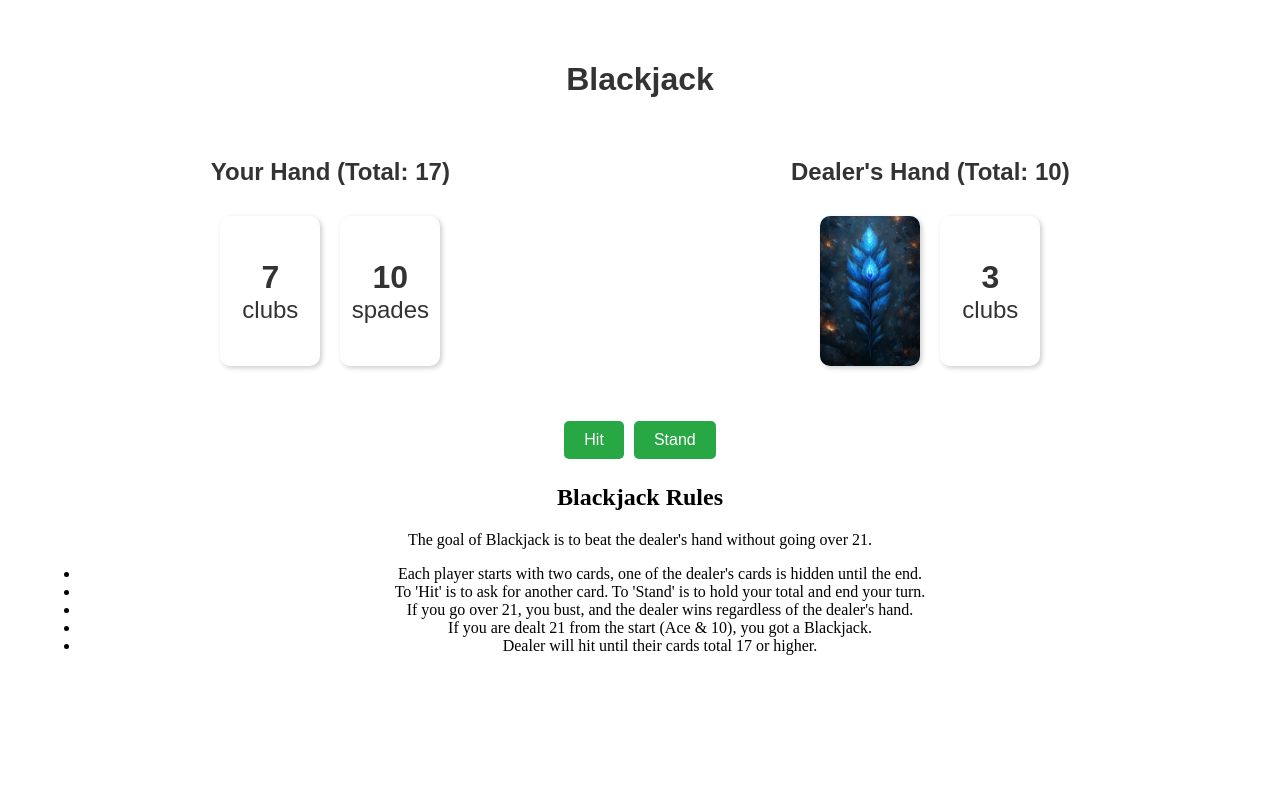
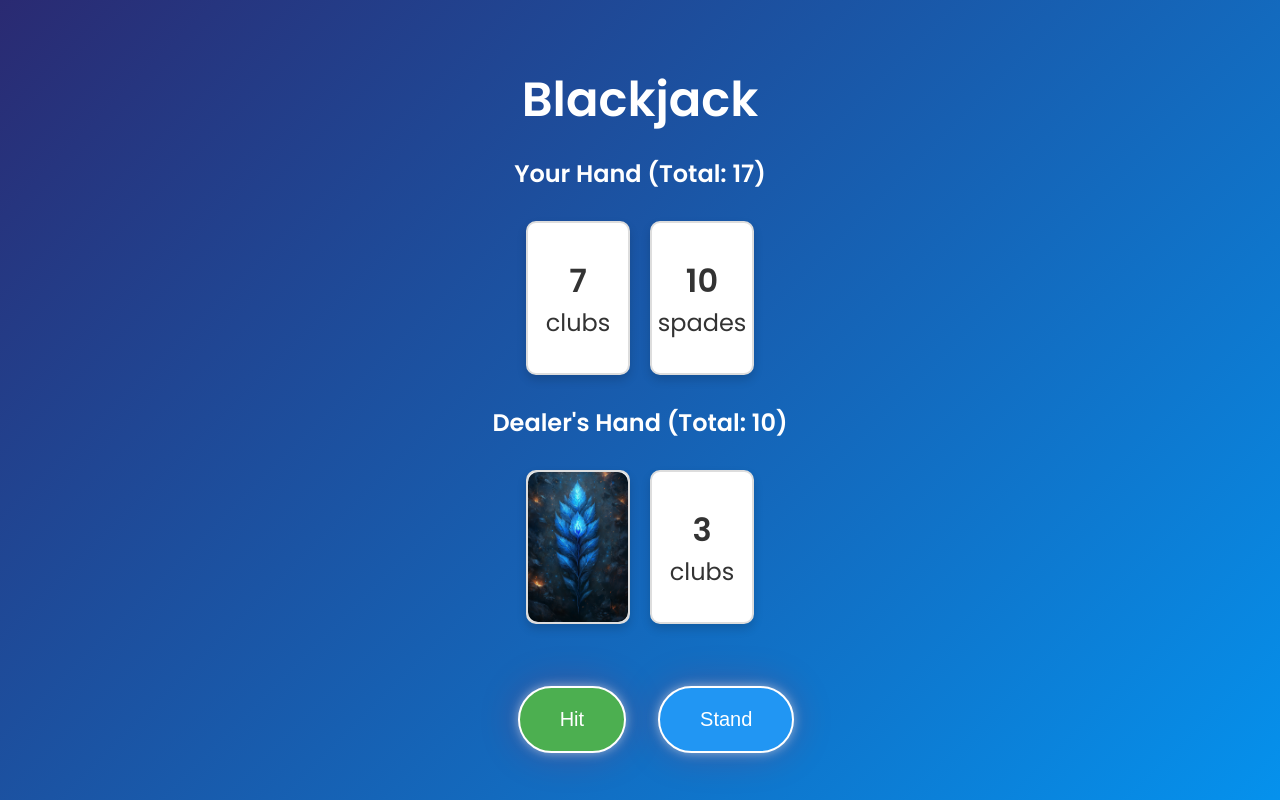
Before and after one commit to jessicacousins/blackjack_fullstack_app, a React (Vite) app: page / in a window 1280 px wide. Both pictures are taken after a click on the button "Start Game". Shown: the top 800 px of the page. Built offline with nearby package versions, Linux system fonts and the light colour scheme.

Commit message:
updated styles and game logic

```diff
--- a/src/components/BlackjackGame.css
+++ b/src/components/BlackjackGame.css
@@ -1,18 +1,197 @@
+@import url("https://fonts.googleapis.com/css2?family=Poppins:wght@400;600&display=swap");
+
+body {
+  margin: 0;
+  padding: 0;
+  box-sizing: border-box;
+  font-family: "Poppins", sans-serif;
+  background: linear-gradient(135deg, #2a2a72, #009ffd);
+  color: #fff;
+  min-height: 100vh;
+  display: flex;
+  align-items: center;
+  justify-content: center;
+}
+
 .blackjack-game {
   text-align: center;
-  font-family: Arial, sans-serif;
-  color: #333;
+  font-family: "Poppins", sans-serif;
+  color: #fff;
 }
 
-.hands {
-  display: flex;
-  justify-content: space-around;
-  margin: 40px 0;
+h1 {
+  font-size: 48px;
+  margin-bottom: 20px;
+  animation: fadeInDown 1s ease-out;
+}
+
+@keyframes fadeInDown {
+  from {
+    opacity: 0;
+    transform: translateY(-20px);
+  }
+  to {
+    opacity: 1;
+    transform: translateY(0);
+  }
+}
+
+/* Blackjack Rules container */
+.rules-container {
+  max-width: 600px;
+  margin: 0 auto;
+  padding: 20px;
+  background: rgba(255, 255, 255, 0.1);
+  border-radius: 10px;
+  box-shadow: 0 4px 6px rgba(0, 0, 0, 0.1);
+  text-align: left;
+  animation: fadeInUp 1.2s ease-out;
+  font-size: 16px;
+}
+
+.rules-container h2 {
+  font-size: 28px;
+  margin-bottom: 10px;
+}
+
+.rules-container ul {
+  list-style-type: disc;
+  margin-left: 20px;
+}
+
+.rules-container li {
+  margin-bottom: 10px;
+}
+
+@keyframes fadeInUp {
+  from {
+    opacity: 0;
+    transform: translateY(20px);
+  }
+  to {
+    opacity: 1;
+    transform: translateY(0);
+  }
+}
+
+.start-button {
+  padding: 20px 40px;
+  font-size: 20px;
+  background-color: #f44336;
+  color: white;
+  border: 2px solid #fff;
+  border-radius: 50px;
+  cursor: pointer;
+  transition: all 0.3s ease;
+  animation: pulse 1.5s infinite;
+  box-shadow: 0 5px 15px rgba(0, 0, 0, 0.3);
+}
+
+.start-button:hover {
+  background-color: #ff7961;
+  transform: scale(1.1);
+  box-shadow: 0 8px 20px rgba(0, 0, 0, 0.4);
+}
+
+@keyframes pulse {
+  0% {
+    box-shadow: 0 0 10px rgba(255, 255, 255, 0.5), 0 0 40px rgba(255, 0, 0, 0.2);
+  }
+  50% {
+    box-shadow: 0 0 20px rgba(255, 255, 255, 0.7), 0 0 60px rgba(255, 0, 0, 0.3);
+  }
+  100% {
+    box-shadow: 0 0 10px rgba(255, 255, 255, 0.5), 0 0 40px rgba(255, 0, 0, 0.2);
+  }
+}
+
+.reset-button {
+  padding: 15px 30px;
+  font-size: 18px;
+  background-color: #ff5722;
+  color: white;
+  border: none;
+  border-radius: 5px;
+  cursor: pointer;
+  margin-top: 20px;
+  transition: background-color 0.3s ease;
+}
+
+.reset-button:hover {
+  background-color: #e64a19;
+}
+
+button:focus {
+  outline: none;
+}
+
+.hit-button {
+  margin: 2rem;
+  padding: 20px 40px;
+  font-size: 20px;
+  background-color: #4caf50;
+  color: white;
+  border: 2px solid #fff;
+  border-radius: 50px;
+  cursor: pointer;
+  transition: all 0.3s ease;
+  animation: pulse 1.5s infinite;
+  box-shadow: 0 5px 15px rgba(0, 0, 0, 0.3);
+}
+
+.hit-button:hover {
+  background-color: #66bb6a;
+  transform: scale(1.1);
+  box-shadow: 0 8px 20px rgba(0, 0, 0, 0.4);
+}
+
+.stand-button {
+  padding: 20px 40px;
+  font-size: 20px;
+  background-color: #2196f3;
+  color: white;
+  border: 2px solid #fff;
+  border-radius: 50px;
+  cursor: pointer;
+  transition: all 0.3s ease;
+  animation: pulse 1.5s infinite;
+  box-shadow: 0 5px 15px rgba(0, 0, 0, 0.3);
+}
+
+.stand-button:hover {
+  background-color: #64b5f6;
+  transform: scale(1.1);
+  box-shadow: 0 8px 20px rgba(0, 0, 0, 0.4);
+}
+
+.controls {
+  margin-top: 20px;
+  animation: fadeInUp 1s ease-out;
+}
+
+/* Animation for rules and start button */
+@keyframes fadeIn {
+  from {
+    opacity: 0;
+  }
+  to {
+    opacity: 1;
+  }
+}
+
+.rules-title {
+  font-size: 24px;
+  margin-bottom: 15px;
+}
+
+.rules-container {
+  margin-top: 40px;
 }
 
 .cards {
   display: flex;
   justify-content: center;
+  margin: 20px 0;
 }
 
 .card {
@@ -21,18 +200,12 @@
   margin: 10px;
   border-radius: 10px;
   background-color: white;
-  box-shadow: 2px 2px 5px rgba(0, 0, 0, 0.2);
   position: relative;
   overflow: hidden;
-}
-
-.card-content {
-  display: flex;
-  flex-direction: column;
-  align-items: center;
-  justify-content: center;
-  height: 100%;
-  font-size: 24px;
+  border: 2px solid #ddd;
+  box-shadow: 0 5px 10px rgba(0, 0, 0, 0.15);
+  transform: perspective(600px) rotateY(0deg);
+  transition: transform 0.6s ease;
 }
 
 .card img {
@@ -60,50 +233,21 @@
   font-size: 24px;
 }
 
-.controls {
-  margin-top: 20px;
+.card-content {
+  display: flex;
+  flex-direction: column;
+  align-items: center;
+  justify-content: center;
+  height: 100%;
+  color: #333;
+  font-family: "Poppins", sans-serif;
 }
 
-button {
-  padding: 10px 20px;
-  font-size: 16px;
-  border: none;
-  background-color: #28a745;
-  color: white;
-  cursor: pointer;
-  border-radius: 5px;
-  margin: 5px;
+.card-back {
+  width: 100px;
+  height: 150px;
+  background: url("/images/cardBack.png") no-repeat center center;
+  background-size: cover;
+  border-radius: 10px;
+  box-shadow: 0 5px 10px rgba(0, 0, 0, 0.15);
 }
-
-button:hover {
-  background-color: #218838;
-}
-
-.start-button {
-  padding: 15px 30px;
-  font-size: 18px;
-  background-color: #007bff;
-  color: white;
-  border: none;
-  border-radius: 5px;
-  cursor: pointer;
-}
-
-.start-button:hover {
-  background-color: #0056b3;
-}
-
-.reset-button {
-  padding: 15px 30px;
-  font-size: 18px;
-  background-color: #ff5722;
-  color: white;
-  border: none;
-  border-radius: 5px;
-  cursor: pointer;
-  margin-top: 20px;
-}
-
-.reset-button:hover {
-  background-color: #e64a19;
-}
--- a/src/components/BlackjackGame.jsx
+++ b/src/components/BlackjackGame.jsx
@@ -30,7 +30,7 @@ const generateDeck = () => {
   return deck;
 };
 
-// Utility to calculate hand value
+// Utility to calculate hand value, handling Aces and face cards correctly
 const calculateHandValue = (hand) => {
   let value = 0;
   let aceCount = 0;
@@ -46,7 +46,7 @@ const calculateHandValue = (hand) => {
     }
   });
 
-  // Handle Aces (11 or 1)
+  // Handle Aces (count as 1 if needed to avoid busting)
   while (value > 21 && aceCount > 0) {
     value -= 10;
     aceCount -= 1;
@@ -64,8 +64,8 @@ const BlackjackGame = () => {
   const [gameStarted, setGameStarted] = useState(false);
   const [playerTotal, setPlayerTotal] = useState(0);
   const [dealerTotal, setDealerTotal] = useState(0);
-  const [playerWins, setPlayerWins] = useState(false); // Track if player wins
-  const [tie, setTie] = useState(false); // Track if there's a tie
+  const [playerWins, setPlayerWins] = useState(false);
+  const [tie, setTie] = useState(false);
 
   // Shuffling the deck
   const shuffleDeck = (newDeck) => {
@@ -79,25 +79,22 @@ const BlackjackGame = () => {
 
   // Starting a new game
   const dealInitialCards = () => {
-    const newDeck = shuffleDeck(generateDeck()); // Generate and shuffle a fresh deck
-    setDeck(newDeck); // Set the shuffled deck to the state
+    const newDeck = shuffleDeck(generateDeck());
+    setDeck(newDeck);
     const initialPlayerHand = [newDeck[0], newDeck[2]];
     const initialDealerHand = [newDeck[1], newDeck[3]];
-    setPlayerHand(initialPlayerHand); // Deal player cards
-    setDealerHand(initialDealerHand); // Deal dealer cards
-    setPlayerTotal(calculateHandValue(initialPlayerHand)); // Calculate player hand total
-    setDealerTotal(calculateHandValue([newDeck[1]])); // Show only dealer's first card total
-    setGameStarted(true); // Set the game to started
-    setGameOver(false); // Reset game over state
-    setPlayerTurn(true); // Reset player's turn
-    setPlayerWins(false); // Reset player win state
-    setTie(false); // Reset tie state
+    setPlayerHand(initialPlayerHand);
+    setDealerHand(initialDealerHand);
+    setPlayerTotal(calculateHandValue(initialPlayerHand));
+    setDealerTotal(calculateHandValue([newDeck[1]])); // Dealer's first card
+    setGameStarted(true);
+    setGameOver(false);
+    setPlayerTurn(true);
+    setPlayerWins(false);
+    setTie(false);
   };
 
-  const getCardImage = (card) => {
-    return `/images/${card.value}_of_${card.suit}.png`; // Image for each card
-  };
-
+  // Handling player hit
   const handleHit = () => {
     const newCard = deck.pop();
     const newPlayerHand = [...playerHand, newCard];
@@ -109,15 +106,17 @@ const BlackjackGame = () => {
       // Player busts
       setGameOver(true);
       setPlayerTurn(false);
-      setPlayerWins(false); // Player loses
+      setPlayerWins(false);
     }
   };
 
+  // Handling stand, calculate the dealer's final hand
   const handleStand = () => {
     setPlayerTurn(false);
     setDealerTotal(calculateHandValue(dealerHand)); // Reveal dealer's full total
   };
 
+  // Reset the game
   const resetGame = () => {
     setPlayerHand([]);
     setDealerHand([]);
@@ -128,28 +127,29 @@ const BlackjackGame = () => {
     setTie(false);
   };
 
+  // Determine the winner after dealer finishes drawing cards
   const checkForWinner = () => {
     const playerValue = calculateHandValue(playerHand);
     const dealerValue = calculateHandValue(dealerHand);
 
     if (playerValue > 21) {
-      // If player busts, dealer wins
+      // Player busts
       setGameOver(true);
       setPlayerWins(false);
     } else if (dealerValue > 21) {
-      // If dealer busts, player wins
-      setGameOver(true);
-      setPlayerWins(true);
-    } else if (playerValue > dealerValue) {
-      // Player has a higher value than dealer
+      // Dealer busts, player wins
       setGameOver(true);
       setPlayerWins(true);
     } else if (dealerValue > playerValue) {
-      // Dealer has a higher value than player
+      // Dealer has a higher value than the player and doesn't bust
       setGameOver(true);
       setPlayerWins(false);
+    } else if (playerValue > dealerValue) {
+      // Player has a higher value than the dealer and doesn't bust
+      setGameOver(true);
+      setPlayerWins(true);
     } else {
-      // It's a tie
+      // Tie game
       setGameOver(true);
       setTie(true);
     }
@@ -168,7 +168,7 @@ const BlackjackGame = () => {
       }
 
       setDealerHand(newHand);
-      setDealerTotal(dealerValue); // Update dealer's total
+      setDealerTotal(dealerValue);
       checkForWinner();
     }
   }, [playerTurn]);
@@ -176,7 +176,7 @@ const BlackjackGame = () => {
   return (
     <div className="blackjack-game">
       <h1>Blackjack</h1>
-      {playerWins && <Confetti />} {/* Confetti only appears if player wins */}
+      {playerWins && <Confetti />} {/* Confetti for player wins */}
       {!gameStarted ? (
         <button className="start-button" onClick={dealInitialCards}>
           Start Game
@@ -205,25 +205,32 @@ const BlackjackGame = () => {
               <div className="cards">
                 {dealerHand.map((card, index) => (
                   <div className="card" key={index}>
-                    <div className={`card-content ${card.suit}`}>
-                      {playerTurn && index === 0 ? (
-                        <img src="/images/cardBack.png" alt="Card Back" />
-                      ) : (
-                        <>
-                          <span className="card-value">{card.value}</span>
-                          <span className="card-suit">{card.suit}</span>
-                        </>
-                      )}
-                    </div>
+                    {playerTurn && index === 0 ? (
+                      <div className="card-back"></div> // Only show back of card for the first dealer card
+                    ) : (
+                      <div className={`card-content ${card.suit}`}>
+                        <span className="card-value">{card.value}</span>
+                        <span className="card-suit">{card.suit}</span>
+                      </div>
+                    )}
                   </div>
                 ))}
               </div>
             </div>
           </div>
           <div className="controls">
-            {playerTurn && <button onClick={handleHit}>Hit</button>}
-            {playerTurn && <button onClick={handleStand}>Stand</button>}
+            {playerTurn && (
+              <button className="hit-button" onClick={handleHit}>
+                Hit
+              </button>
+            )}
+            {playerTurn && (
+              <button className="stand-button" onClick={handleStand}>
+                Stand
+              </button>
+            )}
           </div>
+
           {gameOver && (
             <>
               <p>
```
